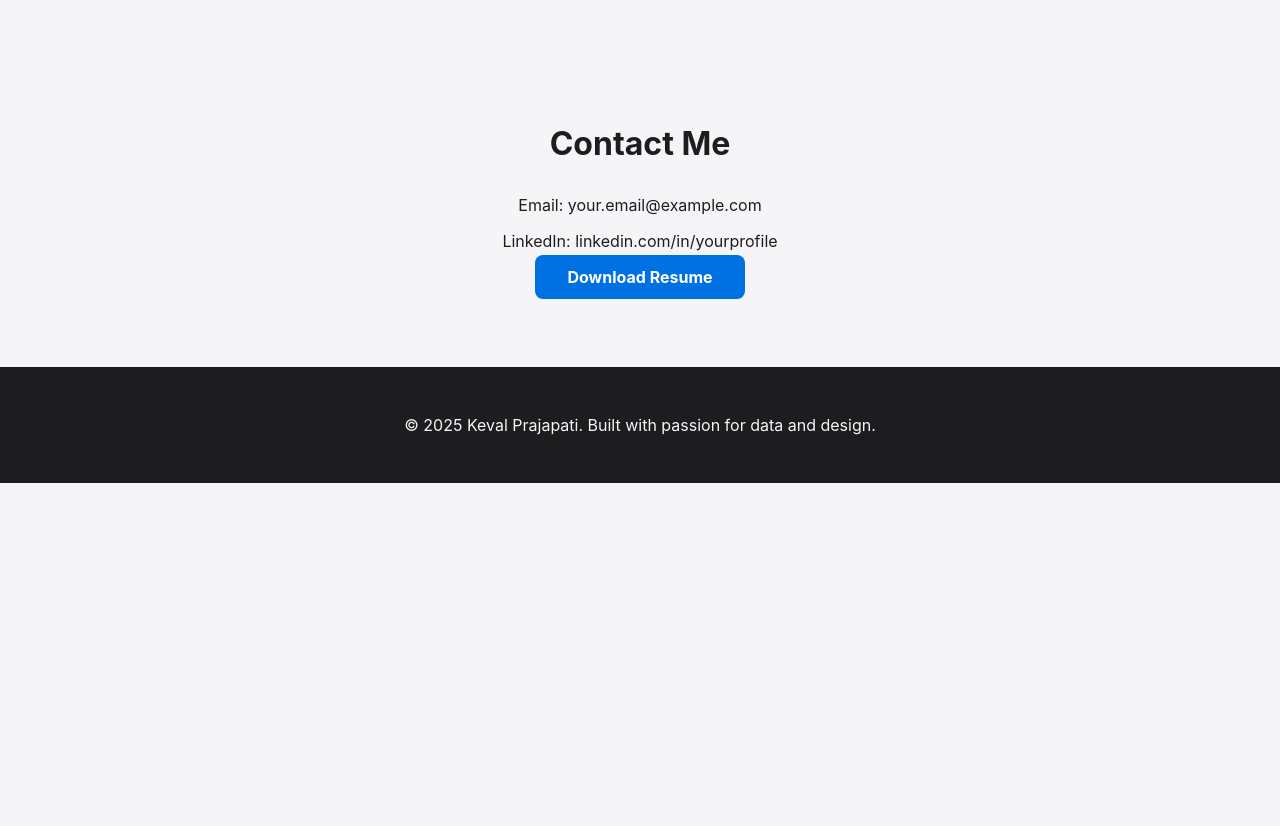
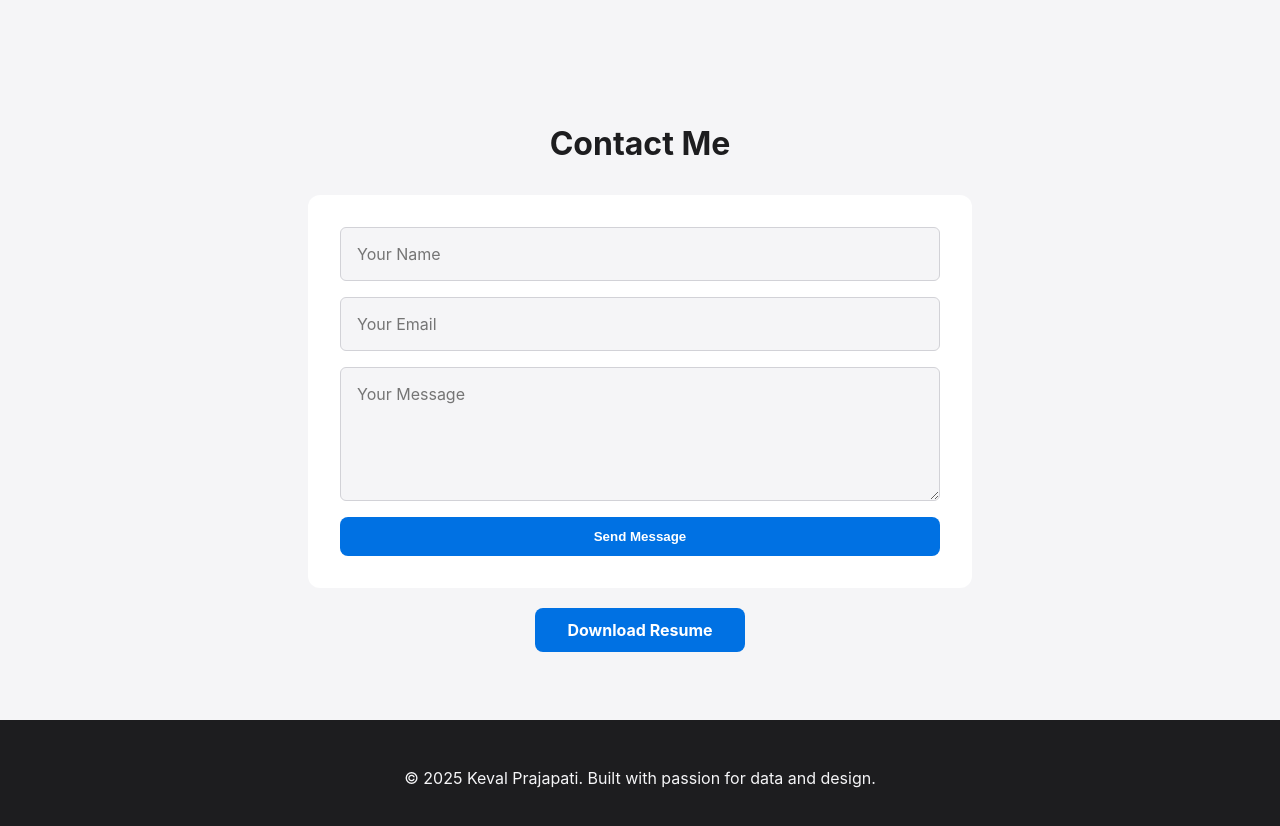
Before and after one commit to krishna4848/krishna4848.github.io, a plain HTML site: page index.html in a window 1280 px wide. Shown: the part 1540-2366 px from the top of the page. Before the commit the page ends 2023 px from the top, so only its background shows below. Drawn offline with Linux system fonts and the light colour scheme.

Commit message:
Update index.html

```diff
--- a/index.html
+++ b/index.html
@@ -121,6 +121,31 @@
       text-align: center;
       padding: 2rem 1rem;
     }
+    .form-field {
+      max-width: 600px;
+      margin: 0 auto;
+      display: flex;
+      flex-direction: column;
+      gap: 1rem;
+      background: var(--card-bg);
+      padding: 2rem;
+      border-radius: 12px;
+    }
+    .form-field input,
+    .form-field textarea {
+      padding: 1rem;
+      border: 1px solid var(--light-border);
+      border-radius: 6px;
+      font-family: inherit;
+      font-size: 1rem;
+      background: var(--primary-bg);
+      color: var(--primary-text);
+    }
+    .form-field input:focus,
+    .form-field textarea:focus {
+      outline: none;
+      border-color: var(--accent);
+    }
   </style>
   <script>
     function toggleTheme() {
@@ -191,11 +216,17 @@
     </div>
   </section>
   <section id="contact">
-    <div class="container" style="text-align: center;">
+    <div class="container">
       <h2>Contact Me</h2>
-      <p>Email: your.email@example.com</p>
-      <p>LinkedIn: linkedin.com/in/yourprofile</p>
-      <a class="btn" href="assets/Keval_Prajapati_Resume.pdf" download>Download Resume</a>
+      <form class="form-field" action="https://formspree.io/f/yourFormID" method="POST">
+        <input type="text" name="name" placeholder="Your Name" required>
+        <input type="email" name="email" placeholder="Your Email" required>
+        <textarea name="message" placeholder="Your Message" rows="5" required></textarea>
+        <button class="btn" type="submit">Send Message</button>
+      </form>
+      <div style="text-align:center;margin-top:2rem;">
+        <a class="btn" href="assets/Keval_Prajapati_Resume.pdf" download>Download Resume</a>
+      </div>
     </div>
   </section>
   <footer>
```
